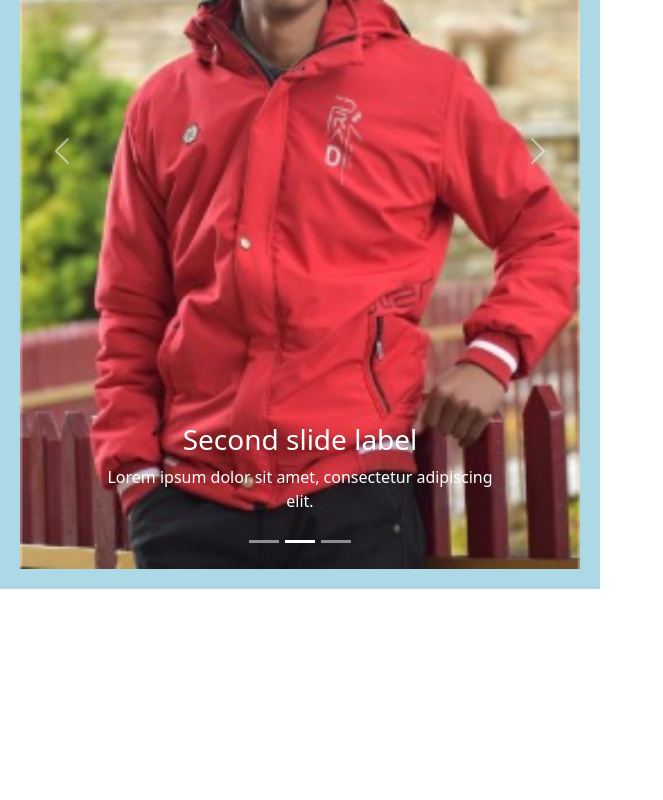
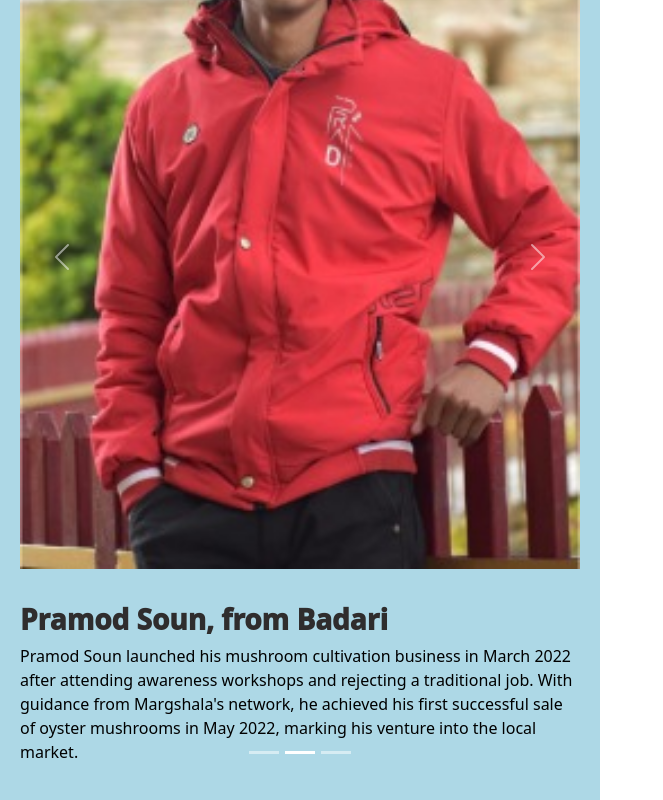
Before and after one commit to cfgmumbai24/Team-13, a React (Create React App) app in the folder frontend/: page / in a window 1280 px wide. Shown: the part 926-1726 px from the top of the page, without its empty margins (0-663 px from the left). Before the commit the page ends 1515 px from the top, so only its background shows below. Built offline with nearby package versions, Linux system fonts and the light colour scheme.

Commit message:
added images to carousal

```diff
--- a/frontend/src/pages/home/Components/carousal.js
+++ b/frontend/src/pages/home/Components/carousal.js
@@ -4,6 +4,7 @@ import 'bootstrap/dist/css/bootstrap.min.css'; // Make sure to import Bootstrap
 import styles from '../Style/CarouselComponent.module.css'; // Import CSS module for additional styling
 import pramod from '../Assets/pramod.jpg';
 import img1 from '../Assets/tulsi.png';
+import img2 from '../Assets/harish.jpg';
 
 const CarouselComponent = () => {
   return (
@@ -15,10 +16,9 @@ const CarouselComponent = () => {
             src={img1}
             alt="First slide"
           />
-          <Carousel.Caption>
-            <h3 className={styles.carouselText}>First slide label</h3>
-            <p className={styles.carouselText}>Nulla vitae elit libero, a pharetra augue mollis interdum.</p>
-          </Carousel.Caption>
+            <h3 className={styles.carouselTextH}><br className="small-space" /> Tulsi, from Mukteshwar</h3>
+            <p className={styles.carouselText}>Tulsi balances roles as a teacher, farmer, and trekking instructor, and has also started a homestay for tourists in her village. Despite limited schooling, she ventured into social work with Chirag's Room to Read program and leads treks in Nepal.</p>
+
         </Carousel.Item>
         <Carousel.Item>
           <img
@@ -26,21 +26,21 @@ const CarouselComponent = () => {
             src={pramod}
             alt="Second slide"
           />
-          <Carousel.Caption>
-            <h3 className={styles.carouselText}>Second slide label</h3>
-            <p className={styles.carouselText}>Lorem ipsum dolor sit amet, consectetur adipiscing elit.</p>
-          </Carousel.Caption>
+
+            <h3 className={styles.carouselTextH}><br className="small-space" />Pramod Soun, from Badari</h3>
+            <p className={styles.carouselText}>Pramod Soun launched his mushroom cultivation business in March 2022 after attending awareness workshops and rejecting a traditional job. With guidance from Margshala's network, he achieved his first successful sale of oyster mushrooms in May 2022, marking his venture into the local market.</p>
+
         </Carousel.Item>
         <Carousel.Item>
           <img
             className="d-block w-100"
-            // src={image1}
+            src={img2}
             alt="Third slide"
           />
-          <Carousel.Caption>
-            <h3 className={styles.carouselText}>Third slide label</h3>
-            <p className={styles.carouselText}>Praesent commodo cursus magna, vel scelerisque nisl consectetur.</p>
-          </Carousel.Caption>
+
+            <h3 className={styles.carouselTextH}><br className="small-space" />Harish</h3>
+            <p className={styles.carouselText}>Harish diverged from his family's military tradition to embrace entrepreneurship for long-term stability, launching a profitable business through the Margshala program. He values this path as a stable alternative to the uncertain availability of government jobs.</p>
+
         </Carousel.Item>
       </Carousel>
     </div>
--- a/frontend/src/pages/home/Style/CarouselComponent.module.css
+++ b/frontend/src/pages/home/Style/CarouselComponent.module.css
@@ -6,10 +6,24 @@
     padding: 20px;
   }
 
+  .carouselTextH {
+    color: rgb(47, 45, 45);
+    font-weight: 1000;
+    margin-top: 100;
+  }
+
   .carouselText {
-    color: white;
+    color: black;
+    font-weight: 500;
   }
+
   #img{
     height: 25px;
     width:50px;
+    padding-top: 50;
   }
+
+  .small-space {
+    margin: 0; /* Remove default margin */
+    line-height: 1em; /* Adjust line-height to control space */
+}
```
Also changed, not shown: frontend/src/pages/home/assets/harish.jpg (added), frontend/src/pages/home/assets/img2.jpg (added), frontend/src/pages/swarozgar/index.js (added).
